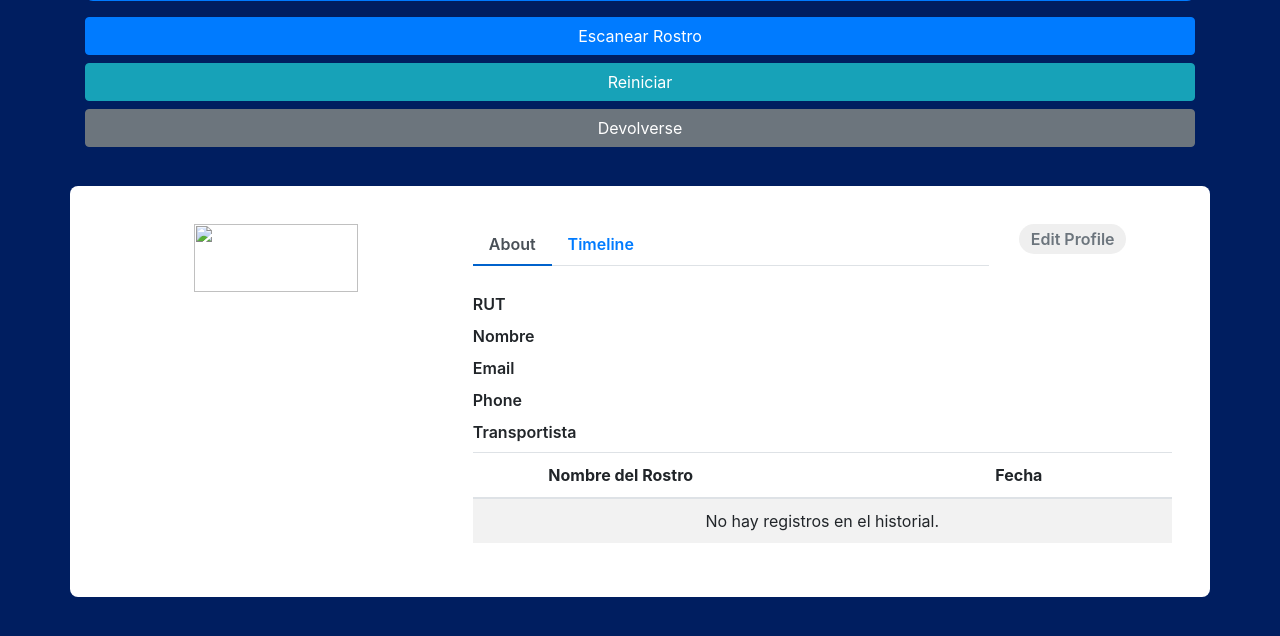
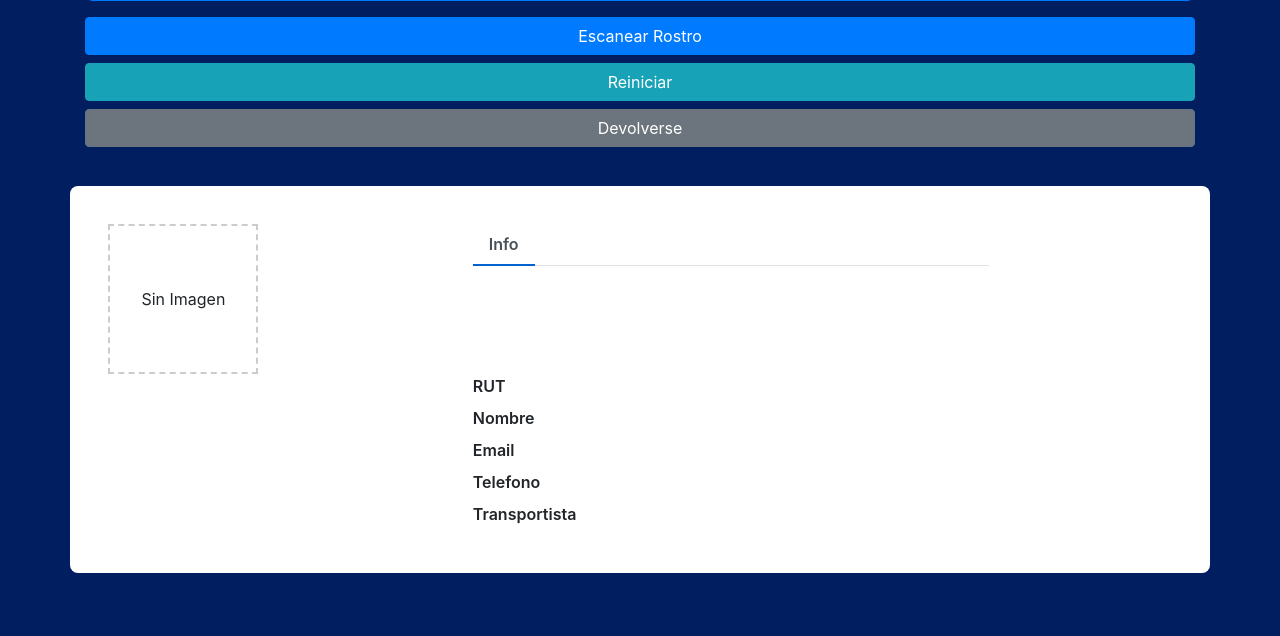
Before and after one commit to bennminn/Walmart, a Django app: page /details/ in a window 1280 px wide. Shown: the part 623-1259 px from the top of the page. After the commit the page ends 1196 px from the top, so only its background shows below. Run offline with Django 3.2, Linux system fonts and the light colour scheme; data comes from the database, SQL or seed files in the repository; both versions use the stored data as it was after the commit; some libraries are stand-ins or nearby versions.

Commit message:
Update profile model fields and enhance image handling in templates

```diff
--- a/core/models.py
+++ b/core/models.py
@@ -9,10 +9,10 @@ class Profile(models.Model):
     first_name = models.CharField(max_length=70)
     last_name = models.CharField(max_length=70)
     date = models.DateField(null=True, blank=True)
-    phone = models.BigIntegerField()
-    email = models.EmailField()
+    phone = models.BigIntegerField(null=True, blank=True)
+    email = models.EmailField(null=True, blank=True)
     Transportista = models.CharField(max_length=200)
-    CodTransportista = models.IntegerField(default=0)
+    CodTransportista = models.IntegerField(default=0, null=True, blank=True)
     status = models.CharField(choices=types,max_length=20,null=True,blank=False,default='RM')
     present = models.BooleanField(default=False)
     image = models.ImageField()
--- a/core/templates/core/details.html
+++ b/core/templates/core/details.html
@@ -30,7 +30,13 @@
         <div class="row">
             <div class="col-md-4">
                 <div class="profile-img">
+                    {% if profile.image %}
                         <img src="{{ profile.image.url }}" alt="" />
+                    {% else %}
+                        <div style="width: 150px; height: 150px; border: 2px dashed #ccc; display: flex; align-items: center; justify-content: center;">
+                            <span>Sin Imagen</span>
+                        </div>
+                    {% endif %}
                 </div>
             </div>
             <div class="col-md-6">
@@ -42,17 +48,11 @@
                     <ul class="nav nav-tabs" id="myTab" role="tablist">
                         <li class="nav-item">
                             <a class="nav-link active" id="home-tab" data-toggle="tab" href="#home" role="tab"
-                                aria-controls="home" aria-selected="true">About</a>
+                                aria-controls="home" aria-selected="true">Info</a>
                         </li>
-                        <li class="nav-item">
-                            <a class="nav-link" id="profile-tab" data-toggle="tab" href="#profile" role="tab"
-                                aria-controls="profile" aria-selected="false">Timeline</a>
-                        </li>
+
                     </ul>
                 </div>
-            </div>
-            <div class="col-md-2">
-                <a href=""><input type="button" class="profile-edit-btn" name="btnAddMore" value="Edit Profile" /></a>
             </div>
         </div>
         <div class="row">
@@ -88,7 +88,7 @@
                         </div>
                         <div class="row">
                             <div class="col-md-6">
-                                <label>Phone</label>
+                                <label>Telefono</label>
                             </div>
                             <div class="col-md-6">
                                 <p id='Phone'>{{profile.phone}}</h7>
@@ -102,30 +102,6 @@
                                 <p id='Empresa'>{{ profile.Transportista }}</p>
                             </div>
                         </div>
-                    </div>
-                    <div class="profile-history" id="profile" role="tabpanel" aria-labelledby="profile-tab">
-                        <table class="table table-striped">
-                            <thead>
-                                <tr>
-                                    <th scope="col"> </th>
-                                    <th scope="col">Nombre del Rostro</th>
-                                    <th scope="col">Fecha</th>
-                                </tr>
-                            </thead>
-                            <tbody>
-                                {% for face in scanned %}
-                                <tr>
-                                    <th scope="row">-</th>
-                                    <td>{{ face.last_face }}</td>
-                                    <td>{{ face.date|date:"d/m/Y H:i" }}</td>
-                                </tr>
-                                {% empty %}
-                                <tr>
-                                    <td colspan="3" class="text-center">No hay registros en el historial.</td>
-                                </tr>
-                                {% endfor %}
-                            </tbody>
-                        </table>
                     </div>
                 </div>
             </div>
@@ -191,9 +167,23 @@
                             processData: false,
                             contentType: false,
                             success: (resp) => {
+                                console.log(resp); // Depuración: verifica la respuesta del servidor
                                 if (resp.success) {
+                                    // Actualiza la imagen del perfil
+                                    const profileImgContainer = document.querySelector('.profile-img');
+                                    let profileImg = profileImgContainer.querySelector('img');
+
+                                    if (!profileImg) {
+                                        // Si no existe el elemento <img>, crea uno y reemplaza el cuadro "Sin Imagen"
+                                        profileImg = document.createElement('img');
+                                        profileImg.alt = '';
+                                        profileImgContainer.innerHTML = ''; // Limpia el contenido actual
+                                        profileImgContainer.appendChild(profileImg);
+                                    }
+
+                                    profileImg.src = resp.profile.image_url;
+
                                     // Actualiza la información del perfil
-                                    document.querySelector('.profile-img img').src = resp.profile.image_url;
                                     document.querySelector('.profile-tab #Nombre').textContent = `${resp.profile.first_name} ${resp.profile.last_name}`;
                                     document.querySelector('.profile-tab #Empresa').textContent = resp.profile.transportista;
                                     document.querySelector('.profile-tab #Rut').textContent = resp.profile.rut;
@@ -201,17 +191,35 @@
                                     document.querySelector('.profile-tab #Phone').textContent = `0${resp.profile.phone}`;
 
                                     // Actualiza el historial
-                                    const historyTable = document.querySelector('.profile-history #profile tbody');
+                                    const historyTable = document.querySelector('#profile tbody');
                                     historyTable.innerHTML = ''; // Limpia el historial actual
+
+                                    if (resp.history && resp.history.length > 0) {
                                         resp.history.forEach(face => {
                                             const row = `
                                                 <tr>
+                                                    <th scope="row">-</th>
                                                     <td>${face.last_face}</td>
                                                     <td>${face.date}</td>
                                                 </tr>
                                             `;
                                             historyTable.innerHTML += row;
                                         });
+                                    } else {
+                                        // Si no hay datos, muestra un mensaje
+                                        historyTable.innerHTML = `
+                                            <tr>
+                                                <td colspan="3" class="text-center">No hay registros en el historial.</td>
+                                            </tr>
+                                        `;
+                                    }
+
+                                    // Actualiza el ID del perfil en el contenedor
+                                    const profileContainer = document.getElementById('idProfile');
+                                    if (profileContainer) {
+                                        profileContainer.setAttribute('id', `idProfile-${resp.profile.id}`);
+                                        profileContainer.setAttribute('data-id', resp.profile.id);
+                                    }
                                 } else {
                                     alert(resp.error || 'No se detectaron rostros.');
                                 }
--- a/core/templates/core/index.html
+++ b/core/templates/core/index.html
@@ -16,7 +16,7 @@
         </div>
         <div class="col-12 col-md-3 text-center">
             <a target="_blank" class="scan" href="{% url 'details' %}">
-                <input type="submit" class="btn btn-primary btn-block m-2" name="btnAddMore" value="Registrar Conductor" />
+                <input type="submit" class="btn btn-primary btn-block m-2" name="btnAddMore" value="Escanear Conductor" />
             </a>
             <a href="{% url 'profiles' %}">
                 <input type="submit" class="btn btn-secondary btn-block m-2" name="btnAddMore" value="Editar Conductores" />
--- a/core/views.py
+++ b/core/views.py
@@ -98,8 +98,8 @@ def scan(request):
         try:
             decoded_file = base64.b64decode(str_img)
 
-            # Guardar la imagen temporalmente
-            temp_image_path = os.path.join('temp_image.png')
+            # Guardar la imagen en la carpeta media
+            temp_image_path = os.path.join('media', 'temp_image.png')
             with open(temp_image_path, 'wb') as f:
                 f.write(decoded_file)
 
```
Also changed, not shown: core/migrations/0005_alter_profile_codtransportista_alter_profile_email_and_more.py (added), db.sqlite3, media/temp_image.png (added), temp_image.png (deleted). Lines whose indentation alone changed are shown as unchanged.
